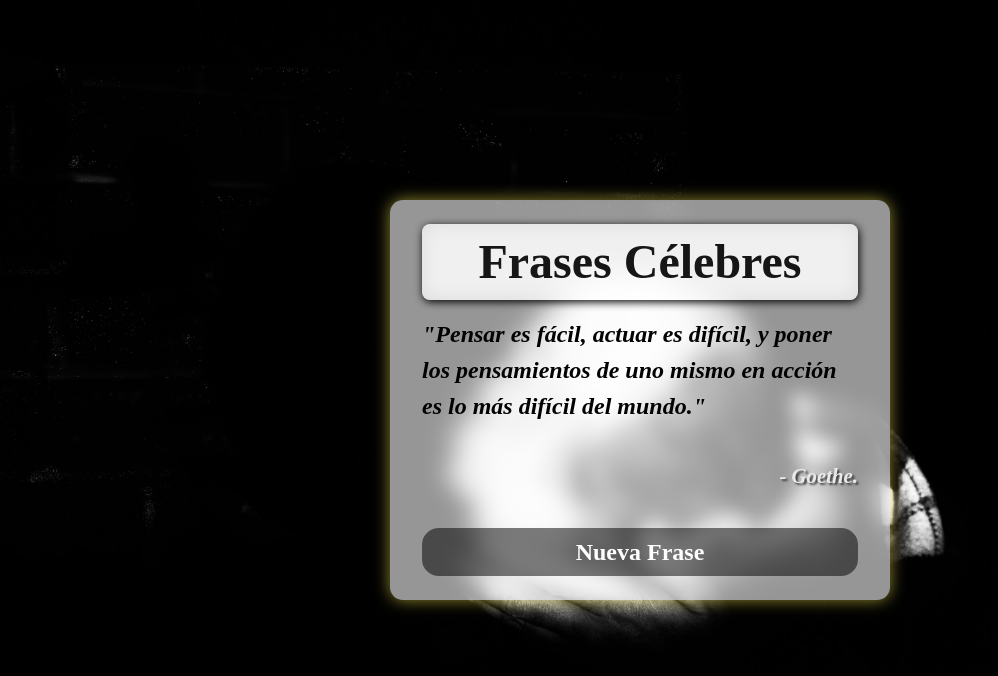
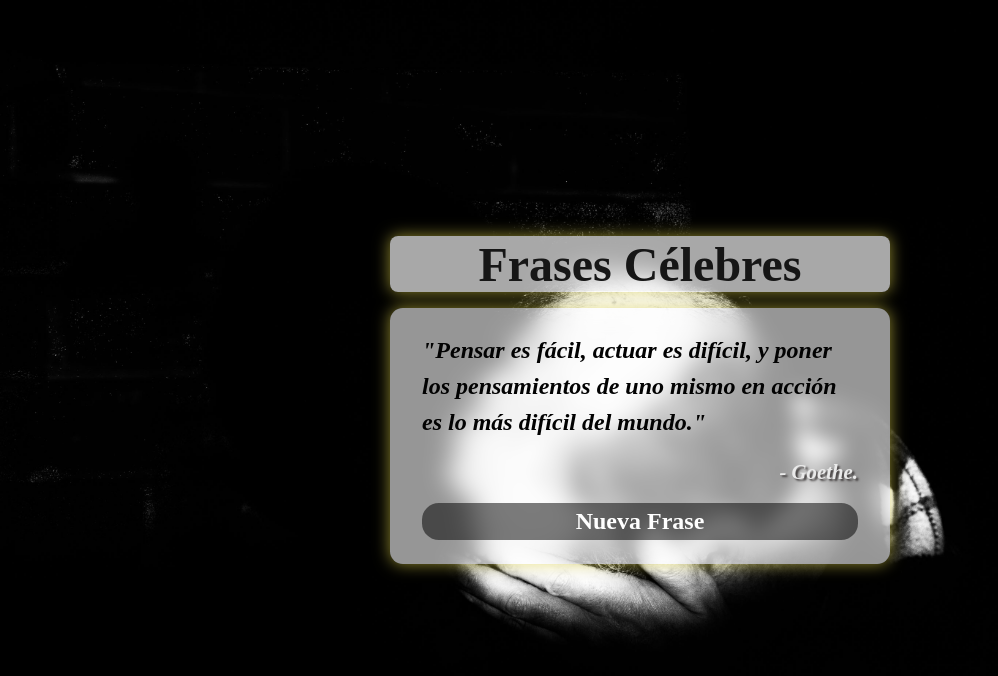
Before and after one commit to DarkKiller31/Entregable_1Gen35, a React (Vite) app: page / in a window 1280 px wide. Shown: the top 676 px of the page, without its empty margins (0-998 px from the left). Built offline with nearby package versions, Linux system fonts and the light colour scheme.

Commit message:
Actualizacion de app

```diff
--- a/src/App.css
+++ b/src/App.css
@@ -6,12 +6,12 @@
   flex-direction: column;
   justify-content: center;
   align-items: center;
-  gap: 3em;
+  gap: 1em;
 }
 .app__card {
   width: 100%;
   max-width: 500px;
-  min-height: 50vh;
+  min-height: 30vh;
   background-color: rgba(255, 255, 255, 0.59);
   padding: 1.5em 2em;
   border-radius: 0.8em;
@@ -28,6 +28,10 @@
   border-radius: 0.5em;
   box-shadow: 1px 2px 9px black;
   backdrop-filter: blur(10px);
+  max-width: 500px;
+  width: 100%;
+  box-shadow: 0em 0em 1em rgba(219, 207, 70, 0.664);
+  padding: 0.01em 1em;
 }
 .app__title {
   box-sizing: border-box;
--- a/src/App.jsx
+++ b/src/App.jsx
@@ -19,10 +19,10 @@ function App() {
 
   return (
     <div className='app' style={objStyle}>
-      <article className='app__card'>
         <div className='app_boxTitle'>
           <h1 className='app__title'>Frases Célebres</h1>
         </div>
+      <article className='app__card'>
         <PhraseCard phraseRandom={phraseRandom} />
         <BtnPhrase
         setPhraseRandom={setPhraseRandom}
--- a/src/components/styles/BtnPhrase.css
+++ b/src/components/styles/BtnPhrase.css
@@ -3,7 +3,7 @@
   background-color: #00000083;
   color: white;
   border: none;
-  padding: 0em 1.2em;
+  padding: 0.2em 1.2em;
   font-size: 1.5rem;
   border-radius: 0.7em;
   text-align: center;
```
